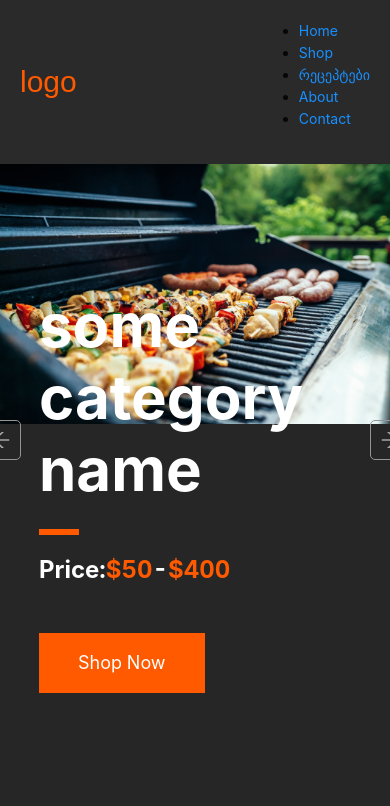
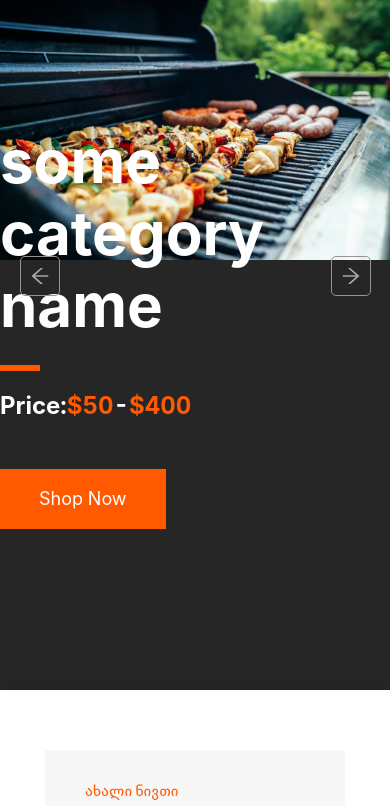
Before and after one commit to shmagiOniani/georgian-grill, a React (Create React App) app: page / in a window 390 px wide. Before the commit this address led to /home. Shown: the top 806 px of the page. Built offline with nearby package versions, Linux system fonts and the light colour scheme; grey boxes are pictures that could not be loaded.

Commit message:
update responsivness

```diff
--- a/src/App.js
+++ b/src/App.js
@@ -15,10 +15,10 @@ function App() {
   return (
     <Router>
       <div className="App">
-        <Navbar />
+        {/* <Navbar /> */}
         <Switch>
           <Route exact path="/">
-            <Redirect to="/home" /> : <Home />
+            <Redirect to="/" />  <Home />
           </Route>
           {routes.map((item) => (
             <Route
@@ -28,9 +28,9 @@ function App() {
               key={item.key}
             />
           ))}
-          <Route exact path="/">
-            <Redirect to="/home" />
-          </Route>
+          {/* <Route exact path="/">
+            <Redirect to="/" />
+          </Route> */}
         </Switch>
         <Footer />
       </div>
--- a/src/pages/home/Home.jsx
+++ b/src/pages/home/Home.jsx
@@ -1,7 +1,12 @@
 import React, { useState, useEffect } from "react";
 import { Link } from "react-router-dom";
 import { Carousel, Row, Col, Input, Button } from "antd";
-import { ArrowLeftOutlined, ArrowRightOutlined, MinusOutlined, PlusOutlined } from "@ant-design/icons";
+import {
+  ArrowLeftOutlined,
+  ArrowRightOutlined,
+  MinusOutlined,
+  PlusOutlined,
+} from "@ant-design/icons";
 import "antd/dist/antd.css";
 import Slider from "react-slick";
 import { bg1, bg2, bg3, bg4, bg5, one, two, three } from "../../assets/images";
@@ -95,16 +100,16 @@ const secondArr = [
 
 function Home() {
   const [loading, setLoading] = useState(true);
-  const [qty, setQty] = useState(1)
+  const [qty, setQty] = useState(1);
 
   const qtyIncrement = () => {
-    setQty(prev => prev + 1)
-  }
+    setQty((prev) => prev + 1);
+  };
   const qtyDecrement = () => {
-    if(qty > 1){
-      setQty(prev => prev - 1)
+    if (qty > 1) {
+      setQty((prev) => prev - 1);
     }
-  }
+  };
 
   const sliderSettings = {
     arrows: true,
@@ -128,7 +133,6 @@ function Home() {
     slidesToScroll: 1,
   };
 
-
   useEffect(() => {
     setTimeout(() => {
       setLoading(false);
@@ -146,10 +150,15 @@ function Home() {
           return (
             <div key={index} className="slider-item">
               <img src={grill.image} />
-              <div className="desc">
-                <div className="name">{grill.name}</div>
-                <div className="price-range">Price:<span>${grill.minPrice}</span>-<span>${grill.maxPrice}</span></div>
-                <div className="shop-btn">Shop Now</div>
+              <div className="desc-wrapper">
+                <div className="desc">
+                  <div className="name">{grill.name}</div>
+                  <div className="price-range">
+                    Price:<span>${grill.minPrice}</span>-
+                    <span>${grill.maxPrice}</span>
+                  </div>
+                  <div className="shop-btn">Shop Now</div>
+                </div>
               </div>
             </div>
           );
@@ -290,7 +299,7 @@ function Home() {
                 <div>$3,600,00</div>
               </del>
               <ins className="new">
-                <div >$1,660.00</div>
+                <div>$1,660.00</div>
               </ins>
             </div>
             <div className="offer-stock">+10 ცალი</div>
@@ -302,9 +311,13 @@ function Home() {
             <div className="offer-qty">
               <div className="qty">QTY</div>
               <div className="input">
-                <div className="minus qty-btn" onClick={qtyDecrement}><MinusOutlined /></div>
+                <div className="minus qty-btn" onClick={qtyDecrement}>
+                  <MinusOutlined />
+                </div>
                 <Input value={qty} onChange={(e) => setQty(e.target.value)} />
-                <div className="plus qty-btn" onClick={qtyIncrement}><PlusOutlined /></div>
+                <div className="plus qty-btn" onClick={qtyIncrement}>
+                  <PlusOutlined />
+                </div>
               </div>
               <Button className="add-button">კალათში დამატება</Button>
             </div>
--- a/src/pages/home/Home.scss
+++ b/src/pages/home/Home.scss
@@ -37,10 +37,10 @@
       }
       &:hover {
         .slick-prev {
-          left: 5%;
+          left: -5%;
         }
         .slick-next {
-          right: 5%;
+          right: -5%;
         }
       }
       .slick-prev {
@@ -48,6 +48,14 @@
       }
       .slick-next {
         right: -5%;
+      }
+      @media screen and (max-width: 1300px) {
+        .slick-prev {
+          left: 5%!important;
+        }
+        .slick-next {
+          right: 5%!important;
+        }
       }
       .slider-item {
         position: relative;
@@ -60,10 +68,15 @@
           width: 100%;
           height: auto;
         }
-        .desc {
+        .desc-wrapper {
           position: absolute;
           bottom: calc(50% - 200px);
-          left: 10%;
+          left: 0;
+          width: 100%;
+          .desc {
+            margin: auto;
+            width: 100%;
+            max-width: 1320px;
             .name {
               font-size: 60px;
               line-height: normal;
@@ -94,6 +107,7 @@
             }
             .shop-btn {
               @include orange-filled;
+            }
           }
         }
       }
```
Also changed, not shown: src/styles/variables.scss (line endings or trailing spaces). Lines whose indentation alone changed are shown as unchanged.
